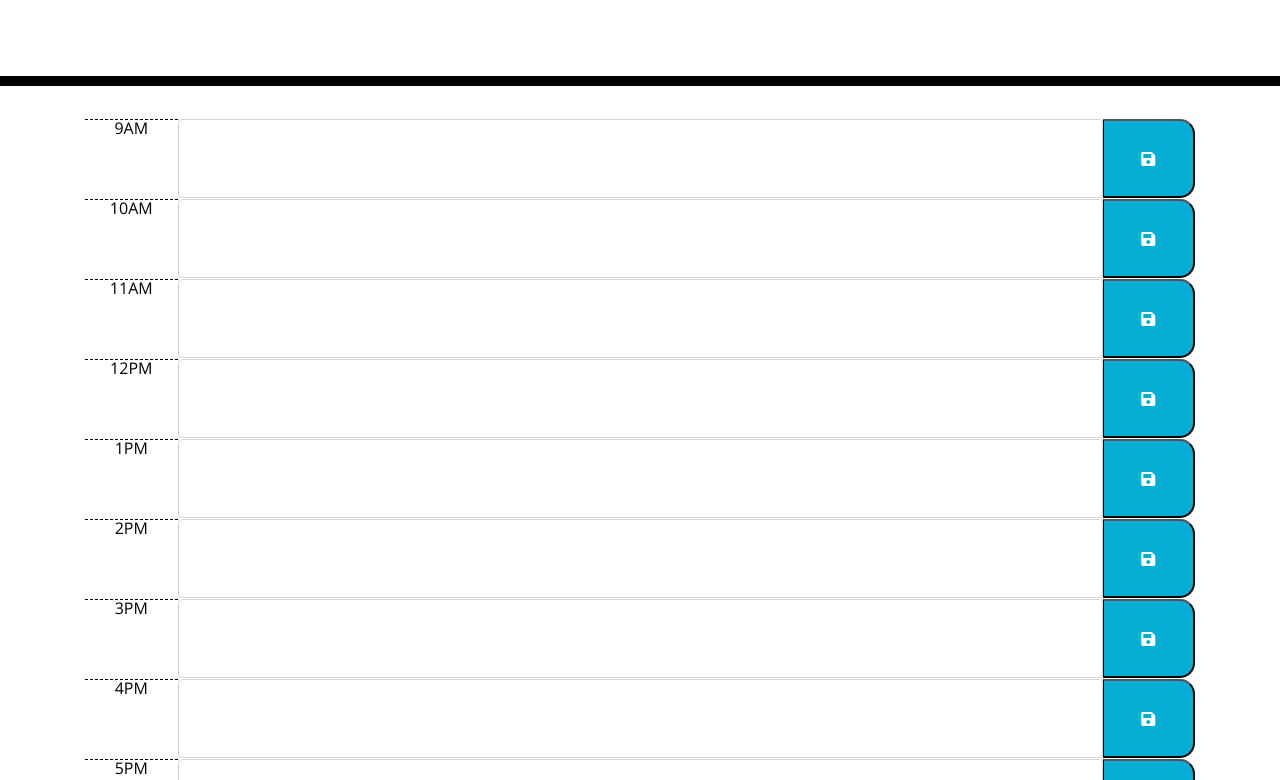
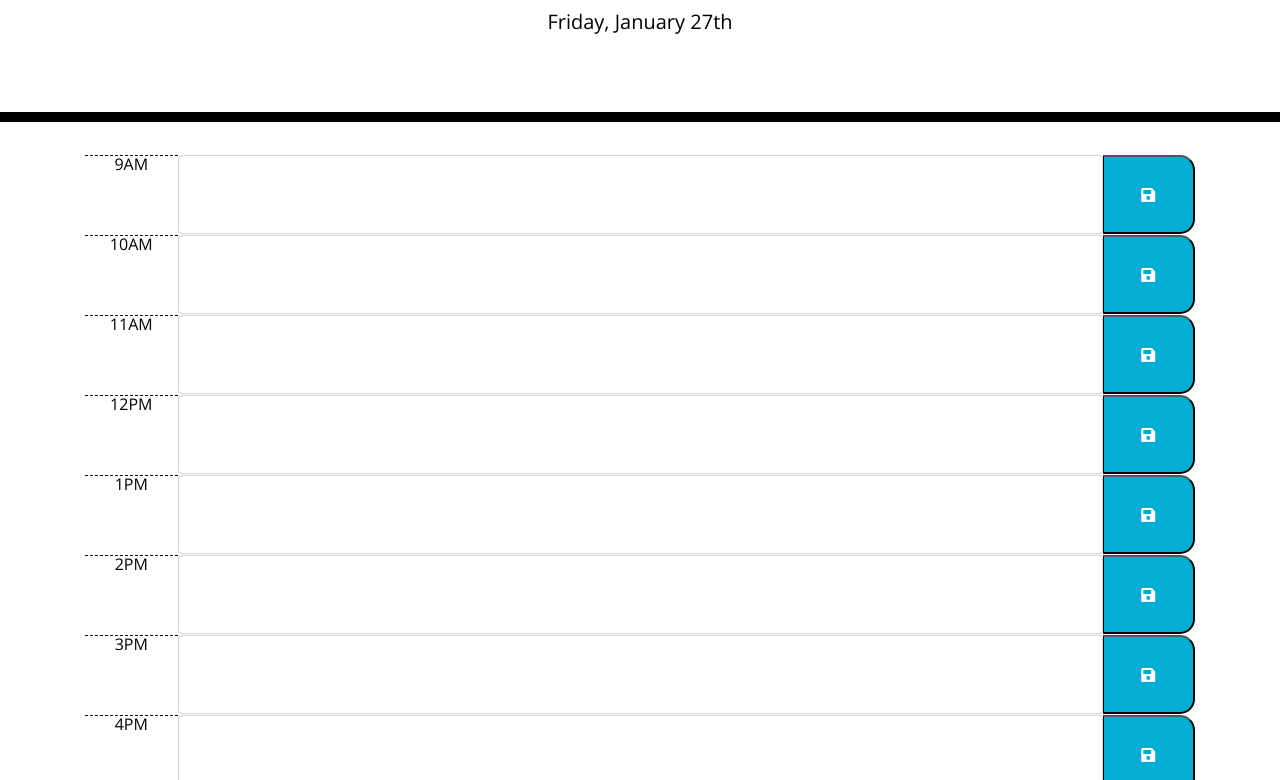
Before and after one commit to clairegreenwood83/work-day-scheduler-development, a plain HTML site: page index.html in a window 1280 px wide. Shown: the part 182-962 px from the top of the page. Drawn offline with nearby package versions, Linux system fonts and the light colour scheme.

Commit message:
current date added to webpage

```diff
--- a/assets/script.js
+++ b/assets/script.js
@@ -0,0 +1,6 @@
+var currentDay = document.getElementById("currentDay");
+
+var today = moment();
+console.log(today);
+
+$("#currentDay").text(today.format("dddd, MMMM Do"));
--- a/index.html
+++ b/index.html
@@ -93,6 +93,6 @@
 
     <script src="https://cdnjs.cloudflare.com/ajax/libs/jquery/3.2.1/jquery.min.js"></script>
     <script src="https://cdnjs.cloudflare.com/ajax/libs/moment.js/2.24.0/moment.min.js"></script>
-    <script src="script.js"></script>
+    <script src="./assets/script.js"></script>
   </body>
 </html>
```
